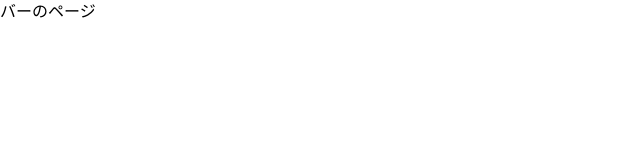
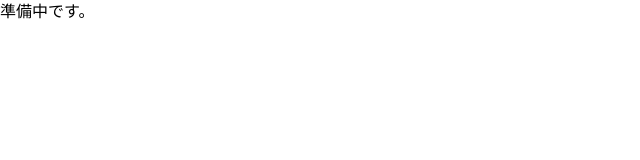
Before and after one commit to gogoipe3913/watoto-kula, a Next.js app: page /bar in a window 1280 px wide. Shown: the top 160 px of the page, without its empty margins (0-640 px from the left). Built offline with nearby package versions, Linux system fonts and the light colour scheme.

Commit message:
準備中の記述を追加

```diff
--- a/src/app/bar/page.tsx
+++ b/src/app/bar/page.tsx
@@ -1,3 +1,3 @@
 export default function Bar() {
-  return <div>バーのページ</div>;
+  return <div>準備中です。</div>;
 }
--- a/src/app/stay/page.tsx
+++ b/src/app/stay/page.tsx
@@ -1,3 +1,3 @@
 export default function Stay() {
-  return <div>宿のページ</div>;
+  return <div>準備中です。</div>;
 }
```
